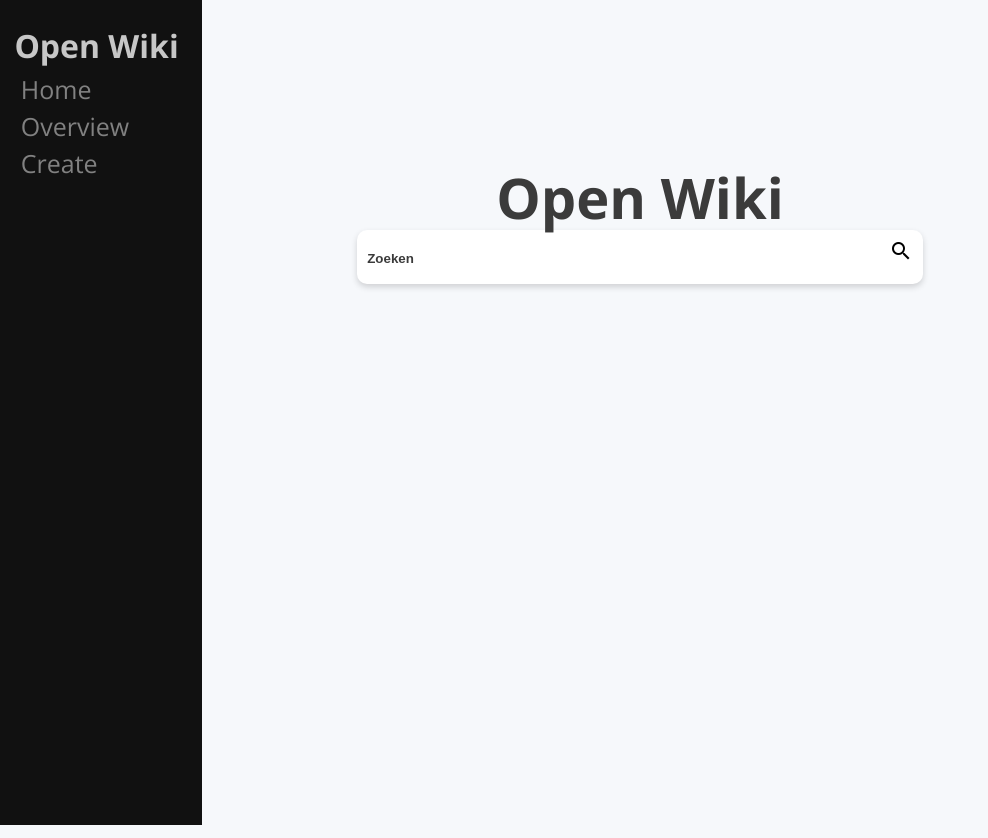
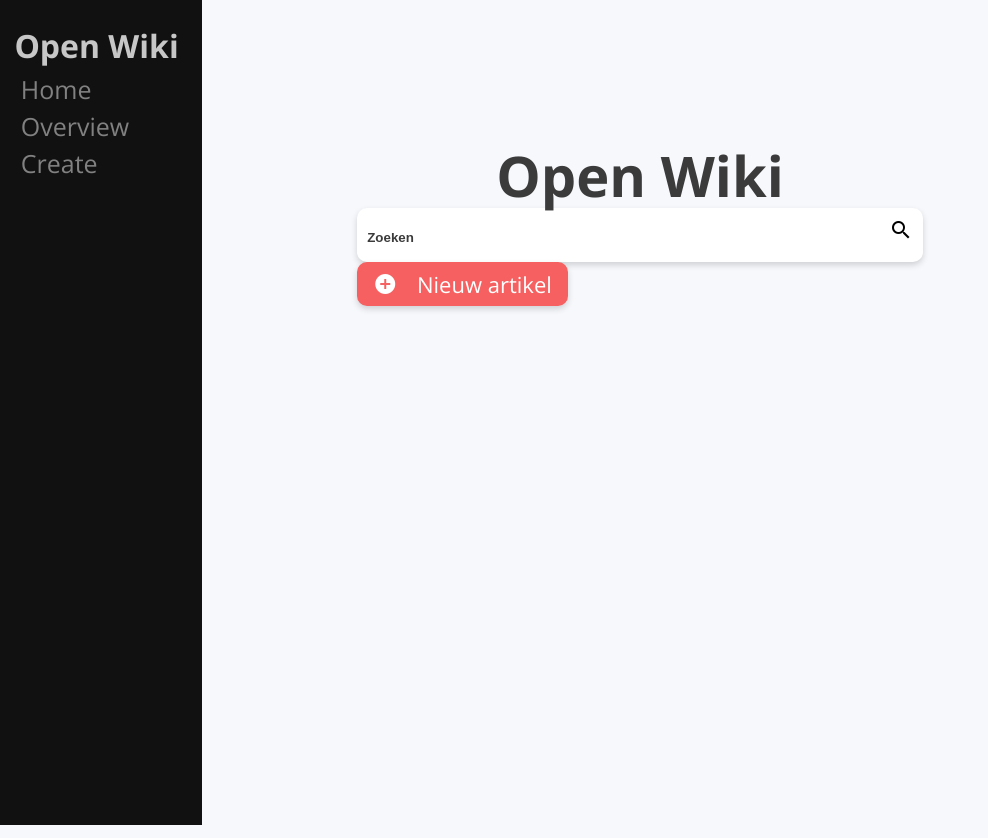
Before and after one commit to open-wiki/wiki, a Next.js app: page / in a window 1280 px wide. Shown: the whole page, without its empty margins (0-988 px from the left). Built offline with nearby package versions, Linux system fonts and the light colour scheme.

Commit message:
add icon-button

```diff
--- /dev/null
+++ b/components/icon-button/IconButton.module.css
@@ -0,0 +1,15 @@
+.Button {
+  color: #ffffff;
+  background: #f66060;
+  border-radius: 10px;
+  border: none;
+  display: flex;
+  justify-content: center;
+  align-items: center;
+  padding: 2px 11px;
+  box-shadow: 0px 3px 6px 0px rgba(0, 0, 0, 0.16);
+}
+.Content {
+  padding-left: 15px;
+  font-size: 22px;
+}
--- /dev/null
+++ b/components/icon-button/index.js
@@ -0,0 +1,12 @@
+import Styles from './IconButton.module.css'
+
+const IconButton = ({ content }) => {
+  return (
+    <button className={Styles.Button}>
+      <i className="material-icons md-24">add_circle</i>
+      <span className={Styles.Content}>{content}</span>
+    </button>
+  )
+}
+
+export default IconButton
--- a/pages/index.js
+++ b/pages/index.js
@@ -1,5 +1,6 @@
 import Searchbar from '../components/searchbar/Searchbar'
 import Styles from './index.module.css'
+import IconButton from '../components/icon-button'
 
 export default function Home() {
   return (
@@ -7,6 +8,7 @@ export default function Home() {
       <div className={Styles.search}>
         <h1>Open Wiki</h1>
         <Searchbar />
+        <IconButton content={'Nieuw artikel'} />
       </div>
     </div>
   )
```
